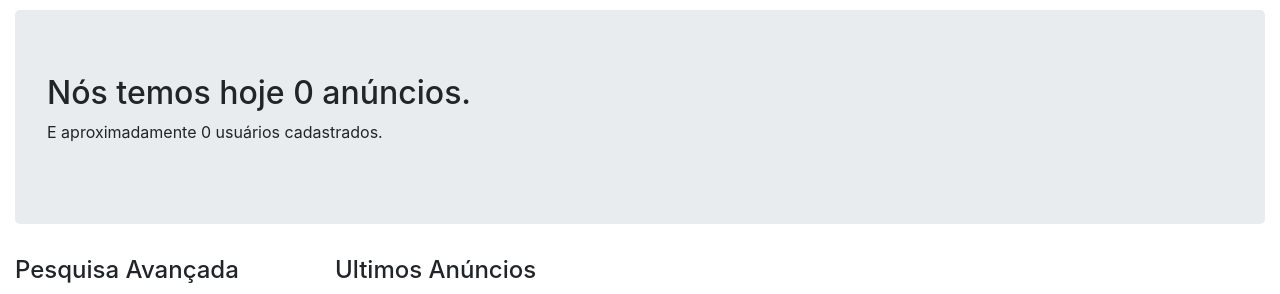
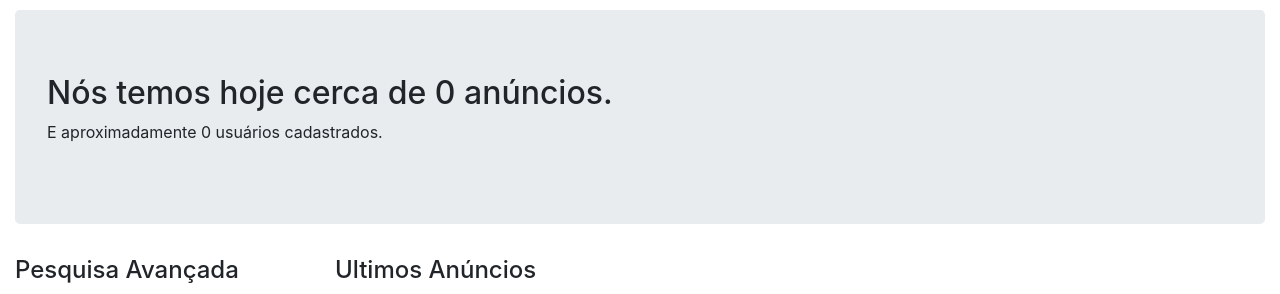
Before and after one commit to GuilhermePereira91/classificadosmvc, a PHP site: page /classificados_mvc/ in a window 1280 px wide. Shown: the part 56-350 px from the top of the page. Run offline with PHP 8.4, Linux system fonts and the light colour scheme; data that the repository does not hold is empty.

Commit message:
Alteração da Home e README

```diff
--- a/views/home.php
+++ b/views/home.php
@@ -1,6 +1,6 @@
 <div class="container-fluid">
             <div class="jumbotron">
-                <h2>Nós temos hoje <?php echo $total_anuncios ?> anúncios.</h2>
+                <h2>Nós temos hoje cerca de <?php echo $total_anuncios ?> anúncios.</h2>
                 <p>E aproximadamente <?php echo $total_usuarios ?> usuários cadastrados.</p>
             </div>
             <div class="row">
```
Also changed, not shown: README.md.
